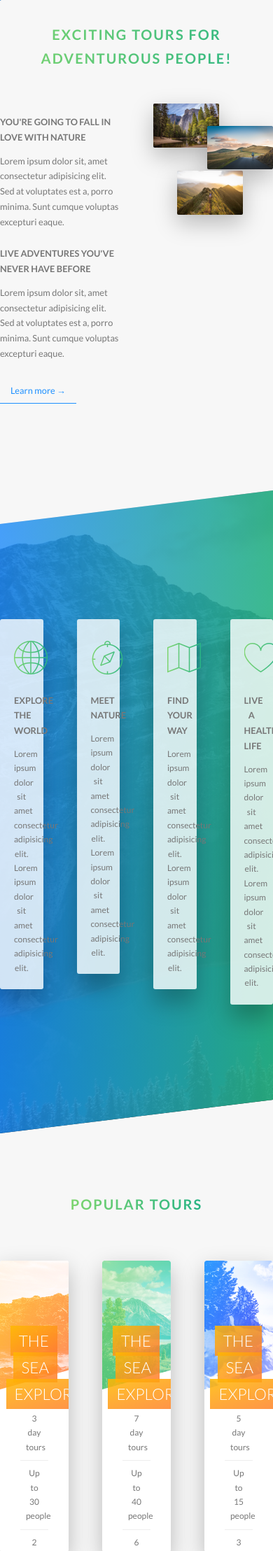
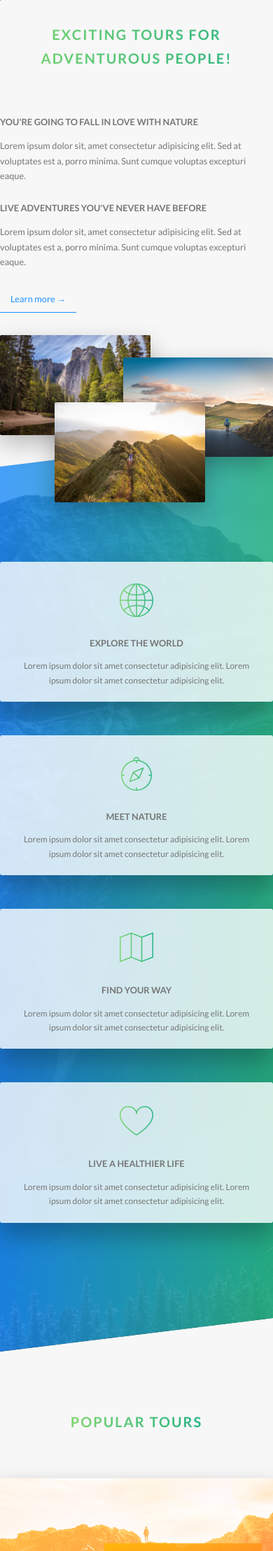
Before and after one commit to SparksFullStack/naturelust, a PHP site: page /index.html in a window 390 px wide; the page is wider, and only the part inside the window is pictured. Shown: the part 801-3018 px from the top of that part at 70% size. Run offline with PHP 8.4, Linux system fonts and the light colour scheme.

Commit message:
grid values updated

```diff
--- a/css/style.css
+++ b/css/style.css
@@ -786,8 +786,14 @@ body {
 .row {
   max-width: 114rem;
   margin: 0 auto; }
+  @media (max-width: 56.25em) {
+    .row {
+      max-width: 50rem; } }
   .row:not(:last-child) {
     margin-bottom: 8rem; }
+    @media (max-width: 56.25em) {
+      .row:not(:last-child) {
+        margin-bottom: 6rem; } }
   .row::after {
     content: "";
     display: table;
@@ -796,6 +802,13 @@ body {
     float: left; }
     .row [class^="col"]:not(:last-child) {
       margin-right: 6rem; }
+      @media (max-width: 56.25em) {
+        .row [class^="col"]:not(:last-child) {
+          margin-right: 0;
+          margin-bottom: 6rem; } }
+    @media (max-width: 56.25em) {
+      .row [class^="col"] {
+        width: 100% !important; } }
   .row .col {
     width: 100%; }
   .row .col-1-of-2 {
--- a/sass/abstracts/_variables.scss
+++ b/sass/abstracts/_variables.scss
@@ -23,6 +23,7 @@ $color-grey-dark-3: #333;
 //GRID
 $grid-width: 114rem;
 $gutter-vertical: 8rem; // this refers to the margin on the bottom between the rows
+$gutter-vertical-small: 6rem; // this refers to the margin on the bottom between columns when they stack at 900px and below
 $gutter-horizontal: 6rem; // this refers to the margins between columns
 
 // FONT SIZES
--- a/sass/layout/_grid.scss
+++ b/sass/layout/_grid.scss
@@ -2,9 +2,16 @@
     max-width: $grid-width;
     margin: 0 auto;
 
+    @include respond(tab-port){
+        max-width: 50rem;
+    }
 
     &:not(:last-child){ // here we add the 8rem margin on the bottom to all rows besides the last one on the page
         margin-bottom: $gutter-vertical;
+
+        @include respond(tab-port){
+            margin-bottom: $gutter-vertical-small;
+        }
     }
 
     @include clearfix;
@@ -16,6 +23,15 @@
         &:not(:last-child){
 
             margin-right: $gutter-horizontal;
+
+            @include respond(tab-port){
+                margin-right: 0;
+                margin-bottom: $gutter-vertical-small;
+            }
+        }
+
+        @include respond(tab-port){
+            width: 100% !important;
         }
     }
 
```
